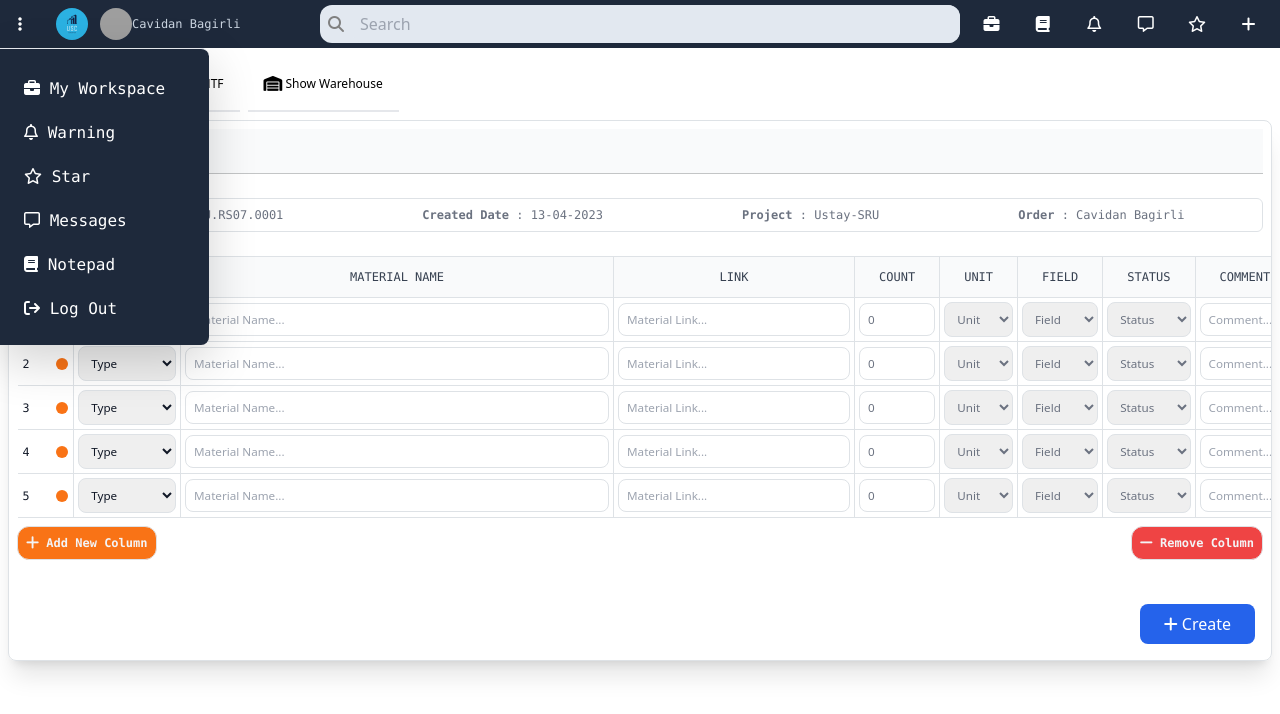
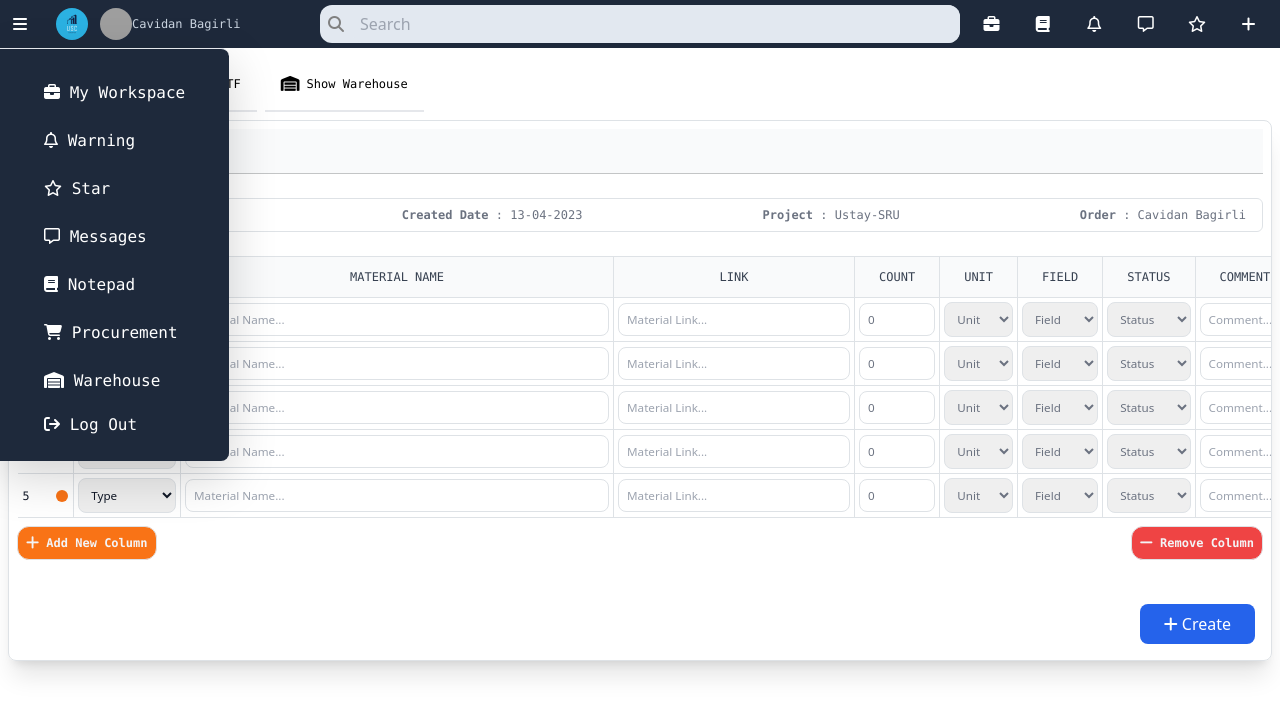
Before and after one commit to cavidanbagiri/UstaySCClient, a Vue app: page /order/createmtf in a window 1280 px wide. Both pictures are taken after a click on the element 20 px from the left and 24 px from the top of the page. Shown: the top 714 px of the page. Built offline with nearby package versions, Linux system fonts and the light colour scheme; grey boxes are pictures that could not be loaded.

Commit message:
Adding Canvas

```diff
--- a/src/components/design/Off_Canvas_Comp.vue
+++ b/src/components/design/Off_Canvas_Comp.vue
@@ -1,37 +1,49 @@
 <template>
-    <div class="  fixed left-0  shadow-lg z-10  bg-slate-800  pt-3 pr-5 border-t rounded-r-lg">
+    <div class="  fixed left-0  shadow-lg z-10  bg-slate-800 pl-5 pt-3 pr-5 border-t rounded-r-lg">
         <ul class="p-0 font-mono">
-            <li class="hover:bg-slate-700 text-white rounded-lg  py-2 px-4 mt-1">
+            <li class="hover:bg-slate-700 text-white rounded-lg  py-2 px-4 mt-2 cursor-pointer">
                 <span class="text-md ">
                     <i class="fa-solid fa-briefcase fa-md" style="color: white;"></i>
                     My Workspace
                 </span>
             </li>
-            <li class="hover:bg-slate-700 text-white p-2 mt-1 rounded-lg  py-2 px-4">
+            <li class="hover:bg-slate-700 text-white p-2 mt-2 rounded-lg  py-2 px-4 cursor-pointer">
                 <span class="text-md py-1">
                     <i class="fa-regular fa-bell fa-md" style="color: white;"></i>
                     Warning
                 </span>
             </li>
-            <li class="hover:bg-slate-700 text-white  p-2 mt-1 rounded-lg  py-2 px-4">
+            <li class="hover:bg-slate-700 text-white  p-2 mt-2 rounded-lg  py-2 px-4 cursor-pointer">
                 <span class="text-md">
                     <i class="fa-regular fa-star fa-md" style="color: white;"></i>
                     Star
                 </span>
             </li>
-            <li class="hover:bg-slate-700 text-white   p-2 mt-1 rounded-lg  py-2 px-4">
+            <li class="hover:bg-slate-700 text-white   p-2 mt-2 rounded-lg  py-2 px-4 cursor-pointer">
                 <span class="text-md">
                     <i class="fa-regular fa-message fa-md" style="color: white;"></i>
                     Messages
                 </span>
             </li>
-            <li class="hover:bg-slate-700 text-white  p-2 mt-1 rounded-lg  py-2 px-4">
+            <li class="hover:bg-slate-700 text-white  p-2 mt-2 rounded-lg  py-2 px-4 cursor-pointer">
                 <span class="text-md">
                     <i class="fa-solid fa-book fa-md" style="color: white;"></i>
                     Notepad
                 </span>
             </li>
-            <li class="hover:bg-slate-700 text-white  p-2 mt-1 rounded-lg  py-2 px-4">
+            <li class="hover:bg-slate-700 text-white  p-2 mt-2 rounded-lg  py-2 px-4 cursor-pointer">
+                <span class="text-md">
+                    <i class="fa-solid fa-cart-shopping fa-md" style="color: white;"></i>
+                    Procurement
+                </span>
+            </li>
+            <li class="hover:bg-slate-700 text-white  p-2 mt-2 rounded-lg  py-2 px-4 cursor-pointer">
+                <span class="text-md">
+                    <i class="fa-solid fa-warehouse fa-md" style="color: white;"></i>
+                    Warehouse
+                </span>
+            </li>
+            <li class="hover:bg-slate-700 text-white  p-2 mt-1 rounded-lg  py-2 px-4 cursor-pointer">
                 <span class="text-md">
                     <i class="fa-solid fa-arrow-right-from-bracket"></i>
                     Log Out
--- a/src/components/mtf_table/MTF_Table_Title_Comp.vue
+++ b/src/components/mtf_table/MTF_Table_Title_Comp.vue
@@ -5,7 +5,7 @@
         <hr>
     </div>
     <!-- MTF Inform Section -->
-    <div class="flex flex-row justify-around p-2 border my-4 text-gray-500 rounded-md ">
+    <div class="flex flex-row justify-between px-3 p-2 border my-4 text-gray-500 rounded-md ">
         <span class="text-xs font-mono font-medium"><span class="font-bold">MTF Number</span> : SRU.RS07.0001</span>
         <span class="text-xs font-mono font-medium"><span class="font-bold">Created Date</span> : 13-04-2023</span>
         <span class="text-xs font-mono font-medium"><span class="font-bold">Project</span> : Ustay-SRU</span>
--- a/src/layouts/Navbar.vue
+++ b/src/layouts/Navbar.vue
@@ -2,7 +2,7 @@
 <template>
     <div class="grid grid-cols-12  bg-slate-800 color-white">
         <div class="col-span-3 text-white flex flex-row items-center justify-start" >
-            <span @click="toggleCanvas" class="p-2 rounded-xl cursor-pointer  w-10 h-10 flex flex-row justify-center items-center hover:bg-black"><i class="fa-solid fa-ellipsis-vertical fa-md" style="color: white;"></i></span>
+            <span @click="toggleCanvas" class="p-2 rounded-xl cursor-pointer  w-10 h-10 flex flex-row justify-center items-center hover:bg-black"><i class="fa-solid fa-bars fa-md" style="color: white;"></i></span>
 
             <router-link to="/">
                 <!-- <img class="w-12 h-12" src="https://cdn2.iconfinder.com/data/icons/letters-and-numbers-1/32/lowercase_letter_u_red-512.png" alt=""> -->
--- a/src/views/MTFPage.vue
+++ b/src/views/MTFPage.vue
@@ -3,7 +3,7 @@
     <div class=" flex flex-col p-2">
 
 
-        <div class="flex flex-row mt-1 my-2">
+        <div class="flex flex-row mt-1 my-2 font-mono">
 
             <span :class="tab_num===0 ? 'border-b-slate-800 border-b-4 ' : ''" @click="changeTabe(0)" class=" text-xs text-black p-3 mx-1 border-b-2  cursor-pointer" > <i class="fa-solid fa-plus fa-lg "></i> Create MTF</span>
             <span :class="tab_num===1 ? 'border-b-slate-800 border-b-4 ' : ''" @click="changeTabe(1)" class=" text-xs text-black p-3 mx-1 border-b-2  cursor-pointer" > <i class="fa-solid fa-list fa-lg "></i> Show MTF</span>
```
